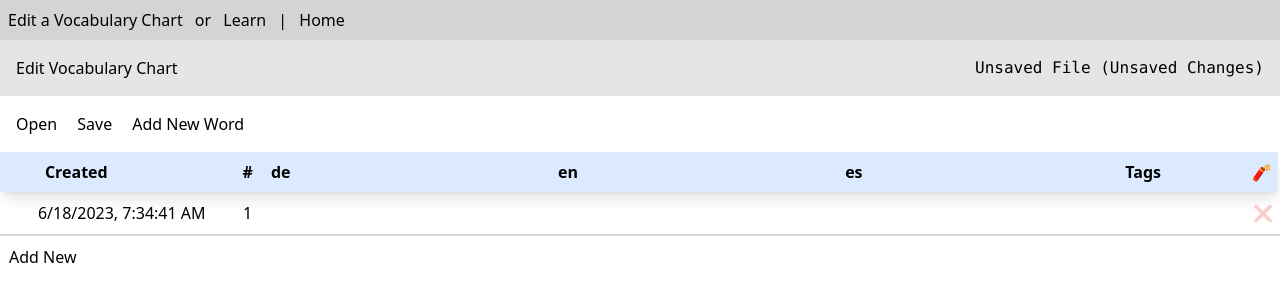
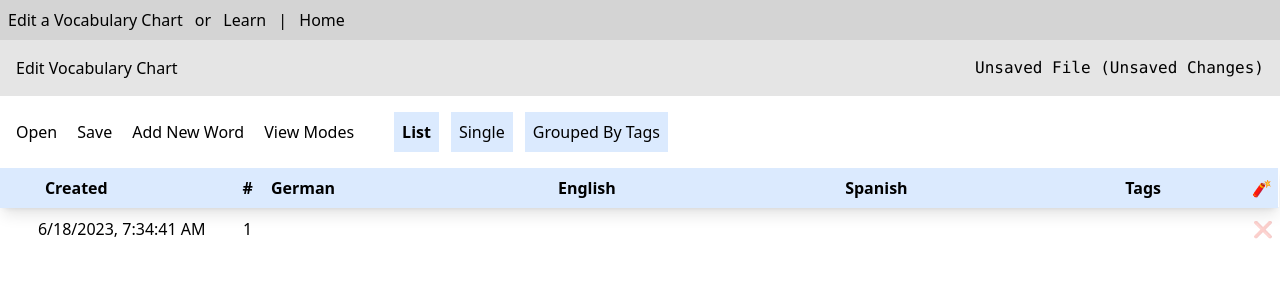
Before and after one commit to Maximinodotpy/Projects, a SvelteKit app in the folder 005_overengineerd-voci-learning/: page /edit in a window 1280 px wide. Shown: the top 302 px of the page. Built offline with nearby package versions, Linux system fonts and the light colour scheme.

Commit message:
Made new view modes

```diff
--- /dev/null
+++ b/005_overengineerd-voci-learning/src/lib/edit_modes/GroupedByTags.svelte
@@ -0,0 +1,37 @@
+<script lang="ts">
+    import { flip } from "svelte/animate";
+    import type { Word } from "$lib/edit_modes/word_type";
+    import { languages } from "$lib/edit_modes/variables";
+    import { tags } from "$lib/edit_modes/variables";
+    import { languageNames } from "$lib/edit_modes/variables";
+
+    export let words: Word[] = [];
+</script>
+
+
+<div class="max-w-5xl p-5 mx-auto">
+    {#each tags as tag}
+        <h2 class="mb-5 text-2xl">{tag}</h2>
+        <table class="w-full mb-10 bg-neutral-100">
+            <thead>
+                <tr>
+                    <th class="p-2 text-left">#</th>
+                    {#each languages as lang}
+                        <th class="p-2 text-left">{languageNames[lang]}</th>
+                    {/each}
+                </tr>
+            </thead>
+
+            {#each words.filter(word => word.tags.includes(tag)) as word, index}
+                <tr>
+                    <td class="p-2 text-left">{ index + 1 }</td>
+                    {#each languages as lang}
+                        <td>
+                            <input type="text" bind:value={word.translations[lang]} class="w-full p-2 bg-neutral-100" />
+                        </td>
+                    {/each}
+                </tr>
+            {/each}
+        </table>
+    {/each}
+</div>
--- /dev/null
+++ b/005_overengineerd-voci-learning/src/lib/edit_modes/ListView.svelte
@@ -0,0 +1,84 @@
+<script lang="ts">
+    import { flip } from "svelte/animate";
+    import type { Word } from "$lib/edit_modes/word_type";
+    import { languages } from "$lib/edit_modes/variables";
+    import { tags } from "$lib/edit_modes/variables";
+    import { languageNames } from "$lib/edit_modes/variables";
+
+    export let words: Word[] = [];
+    export let removeWord: (id: number) => void;
+
+    function moveDown(id: number) {
+        const temp = words[id + 1]
+        words[id + 1] = words[id]
+        words[id] = temp
+    }
+    function moveUp(id: number) {
+        const temp = words[id - 1]
+        words[id - 1] = words[id]
+        words[id] = temp
+    }
+</script>
+
+<table class="w-full mb-20">
+    <thead class="sticky top-0 z-50 bg-blue-100 shadow-lg">
+        <tr class="text-left">
+            <th class="p-2 text-center"></th>
+            <th class="p-2 text-center"></th>
+            <th class="p-2">Created</th>
+            <th class="p-2 text-center">#</th>
+            {#each languages as lang}
+                <th class="p-2">{languageNames[lang]}</th>
+            {/each}
+            <th>Tags</th>
+            <th class="p-0">🧨</th>
+        </tr>
+    </thead>
+    <tbody class="divide-y-2 divide-neutral-300">
+        {#each words as word, index (word.uuid)}
+            <tr class="group" animate:flip={{ duration: 200 }}>
+                <td class="p-2 text-center transition-opacity opacity-25 group-hover:opacity-100">
+                    {#if index != 0}
+                        <button on:click={() => { moveUp(index) }}>⬆</button>
+                    {/if}
+                </td>
+                <td class="p-2 text-center transition-opacity opacity-25 group-hover:opacity-100">
+                    {#if index < words.length - 1}
+                        <button on:click={() => { moveDown(index) }}>⬇</button>
+                    {/if}
+                </td>
+                <td>{ new Date(word.created ?? 0).toLocaleString() }</td>
+                <td class="p-2 text-center">{index + 1}</td>
+                {#each languages as lang}
+                    <td>
+                        {#if lang in word.translations}
+                            <input
+                                type="text"
+                                bind:value={word.translations[lang]}
+                                class="w-full p-2 bg-transparent focus:outline-none"
+                            />
+                        {/if}
+                    </td>
+                {/each}
+
+                <td class="relative w-32 overflow-hidden group-hover:overflow-visible group-focus-within:overflow-visible">
+                    <div class="">
+                        {#each word.tags as tag}
+                            <span class="text-xs">
+                                {tag}
+                            </span>
+                        {/each}
+                    </div>
+                </td>
+
+                <td class="transition-opacity opacity-25 group-hover:opacity-100"
+                    ><button
+                        on:click={() => {
+                            removeWord(index);
+                        }}>❌</button
+                    ></td
+                ><td /></tr
+            >
+        {/each}
+    </tbody>
+</table>
--- /dev/null
+++ b/005_overengineerd-voci-learning/src/lib/edit_modes/SingleView.svelte
@@ -0,0 +1,59 @@
+<script lang="ts">
+    import type { Word } from "$lib/edit_modes/word_type";
+    import { languages } from "$lib/edit_modes/variables";
+    import { tags } from "$lib/edit_modes/variables";
+    import { languageNames } from "$lib/edit_modes/variables";
+
+    export let words : Word[] = [];
+    export let removeWord: (id: number) => void;
+
+    let current_word = 0
+
+    function nextWord() {
+        if (current_word < words.length - 1) {
+            current_word++;
+        }
+    }
+
+    function previousWord() {
+        if (current_word > 0) {
+            current_word--;
+        }
+    }
+</script>
+
+<div class="max-w-5xl p-5 mx-auto">
+    <h2 class="mb-5 text-2xl">Single View for <code>{ current_word + 1 }/{ words.length }</code></h2>
+
+    <div class="grid grid-cols-2 gap-10 mb-5">
+        {#each languages as lang}
+            <div>
+                <h3 class="mb-3 font-bold">{languageNames[lang]}</h3>
+                <input type="text" bind:value={words[current_word].translations[lang]} class="w-full p-2 bg-neutral-100" />
+            </div>
+        {/each}
+    </div>
+
+    <div class="mb-10">
+        {#each tags as tag}
+            <label class="inline-flex items-center mr-5">
+                <input type="checkbox" bind:group={words[current_word].tags} value={tag} />
+                <span class="ml-2">{tag}</span>
+            </label>
+        {/each}
+    </div>
+
+    <div class="flex justify-between">
+        <div>
+            <button on:click={() => { current_word = 0 }} class="p-2 bg-blue-200">First Word</button>
+            <button on:click={previousWord} class="p-2 bg-blue-200">Previous Word</button>
+            <button on:click={nextWord} class="p-2 bg-blue-200">Next Word</button>
+            <button on:click={() => { current_word = words.length - 1 }} class="p-2 bg-blue-200">Last Word</button>
+        </div>
+
+        <div>
+            <button on:click={() => { removeWord(current_word) }}>Remove</button>
+        </div>
+    </div>
+
+</div>
--- /dev/null
+++ b/005_overengineerd-voci-learning/src/lib/edit_modes/variables.ts
@@ -0,0 +1,20 @@
+export const languages : string[] = ["de", "en", "es"];
+
+export const languageNames : { [key: string]: string } = {
+    de: "German",
+    en: "English",
+    es: "Spanish",
+}
+
+export const tags = [
+    "Other",
+    "Food",
+    "Work",
+    "Clothing",
+    "Hobbies",
+    "Family",
+    "Numbers",
+    "Body",
+    "Traveling",
+    "Colors",
+]
--- /dev/null
+++ b/005_overengineerd-voci-learning/src/lib/edit_modes/word_type.ts
@@ -0,0 +1,10 @@
+export interface Word {
+    type: string;
+    description: string;
+    tags: string[];
+    created: number;
+    uuid: string;
+    translations: {
+        [key: string]: string;
+    };
+}
--- a/005_overengineerd-voci-learning/src/routes/edit/+page.svelte
+++ b/005_overengineerd-voci-learning/src/routes/edit/+page.svelte
@@ -1,34 +1,22 @@
 <script lang="ts">
-    import { flip } from "svelte/animate";
-
-    interface Word {
-        type: string;
-        description: string;
-        tags: string[];
-        created: number;
-        uuid: string;
-        translations: {
-            [key: string]: string;
-        };
-    }
+    import type { Word } from "$lib/edit_modes/word_type";
+    import SingleView from "$lib/edit_modes/SingleView.svelte";
+    import ListView from "$lib/edit_modes/ListView.svelte";
+    import GroupedByTags from "$lib/edit_modes/GroupedByTags.svelte";
+    import { languages } from "$lib/edit_modes/variables";
 
     let words: Word[] = [];
     let lastSavedWords: Word[] = [];
 
-    let languages = ["de", "en", "es"];
-    let tags = [
-        "Other",
-        "Food",
-        "Work",
-        "Clothing",
-        "Hobbies",
-        "Family",
-        "Numbers",
-        "Body",
-        "Traveling",
-        "Colors",
-    ];
+    const view_modes = [
+        ['List', ListView ],
+        ['Single', SingleView ],
+        ['Grouped By Tags', GroupedByTags ],
+    ]
+    let current_view_mode = 0
     let autoSaveIntervalID = 0;
+
+    let fileHandle: FileSystemFileHandle | null = null;
 
     function addWord() {
         // Loop through languages and add empty word to each language
@@ -49,23 +37,12 @@
     }
 
     function removeWord(id: number) {
+        if (words.length == 1) return;
+
         words.splice(id, 1);
 
         words = words;
     }
-
-    function moveDown(id: number) {
-        const temp = words[id + 1]
-        words[id + 1] = words[id]
-        words[id] = temp
-    }
-    function moveUp(id: number) {
-        const temp = words[id - 1]
-        words[id - 1] = words[id]
-        words[id] = temp
-    }
-
-    let fileHandle: FileSystemFileHandle | null = null;
 
     async function openFile() {
         // @ts-ignore
@@ -141,86 +118,22 @@
         <button on:click={saveFile}>Save</button>
 
         <button on:click={addWord}>Add New Word</button>
+
+        <div class="flex items-center gap-10">
+            <div>View Modes</div>
+
+            <div class="flex gap-3">
+                {#each view_modes as view_mode, index (view_mode[0])}
+                    <label class={`p-2 bg-blue-100 ${current_view_mode == index ? 'font-semibold' : ''}`}>
+                        <input type="radio" bind:group={current_view_mode} name="view_mode" value={index} class="hidden">
+                        {view_mode[0]}
+                    </label>
+                {/each}
+            </div>
+        </div>
     </div>
 </div>
 
-<table class="w-full mb-20">
-    <thead class="sticky top-0 z-50 bg-blue-100 shadow-lg">
-        <tr class="text-left">
-            <th class="p-2 text-center"></th>
-            <th class="p-2 text-center"></th>
-            <th class="p-2">Created</th>
-            <th class="p-2 text-center">#</th>
-            {#each languages as language}
-                <th class="p-2">{language}</th>
-            {/each}
-            <th>Tags</th>
-            <th class="p-0">🧨</th>
-        </tr>
-    </thead>
-    <tbody class="divide-y-2 divide-neutral-300">
-        {#each words as word, index (word.uuid)}
-            <tr class="group" animate:flip={{ duration: 200 }}>
-                <td class="p-2 text-center transition-opacity opacity-25 group-hover:opacity-100">
-                    {#if index != 0}
-                        <button on:click={() => { moveUp(index) }}>⬆</button>
-                    {/if}
-                </td>
-                <td class="p-2 text-center transition-opacity opacity-25 group-hover:opacity-100">
-                    {#if index < words.length - 1}
-                        <button on:click={() => { moveDown(index) }}>⬇</button>
-                    {/if}
-                </td>
-                <td>{ new Date(word.created ?? 0).toLocaleString() }</td>
-                <td class="p-2 text-center">{index + 1}</td>
-                {#each languages as lang}
-                    <td>
-                        {#if lang in word.translations}
-                            <input
-                                type="text"
-                                bind:value={word.translations[lang]}
-                                class="w-full p-2 bg-transparent focus:outline-none"
-                            />
-                        {/if}
-                    </td>
-                {/each}
-
-                <td
-                    class="relative w-32 overflow-hidden group-hover:overflow-visible group-focus-within:overflow-visible"
-                >
-                    <select
-                        multiple
-                        bind:value={word.tags}
-                        class="absolute top-0 invisible w-full h-full p-2 text-xs bg-transparent bg-white group-focus-within:visible focus:outline-none focus:shadow-lg"
-                    >
-                        {#each tags as tag}
-                            <option value={tag}>{tag}</option>
-                        {/each}
-                    </select>
-
-                    <div class="">
-                        {#each word.tags as tag}
-                            <span class="text-xs">
-                                {tag}
-                            </span>
-                        {/each}
-                    </div>
-                </td>
-
-                <td class="transition-opacity opacity-25 group-hover:opacity-100"
-                    ><button
-                        on:click={() => {
-                            removeWord(index);
-                        }}>❌</button
-                    ></td
-                ><td /></tr
-            >
-        {/each}
-
-        <tr>
-            <td colspan={languages.length + 2}>
-                <button on:click={addWord} class="p-2">Add New</button>
-            </td>
-        </tr>
-    </tbody>
-</table>
+<div>
+    <svelte:component this={view_modes[current_view_mode][1]} words={words} removeWord={removeWord} />
+</div>
```
